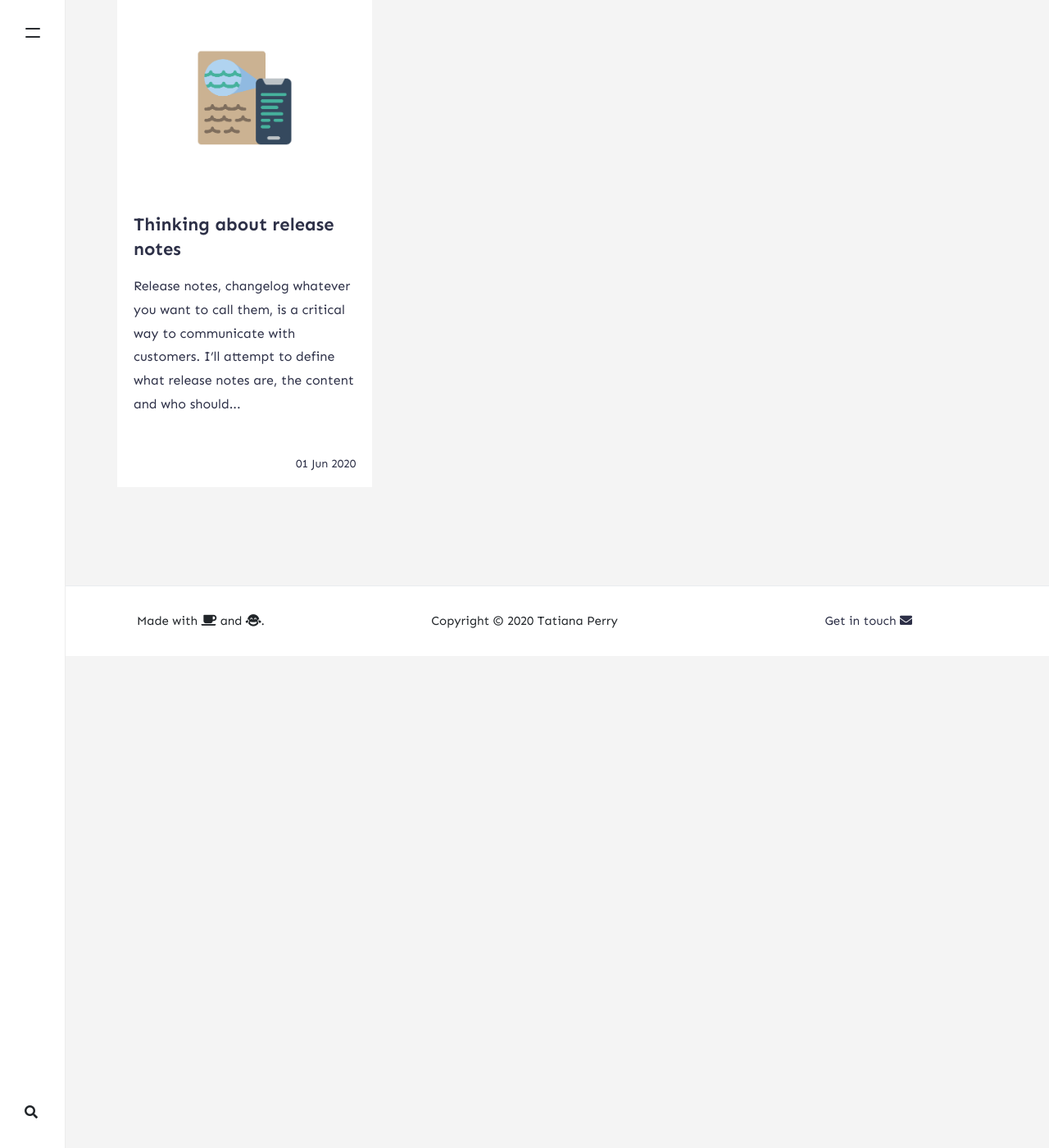
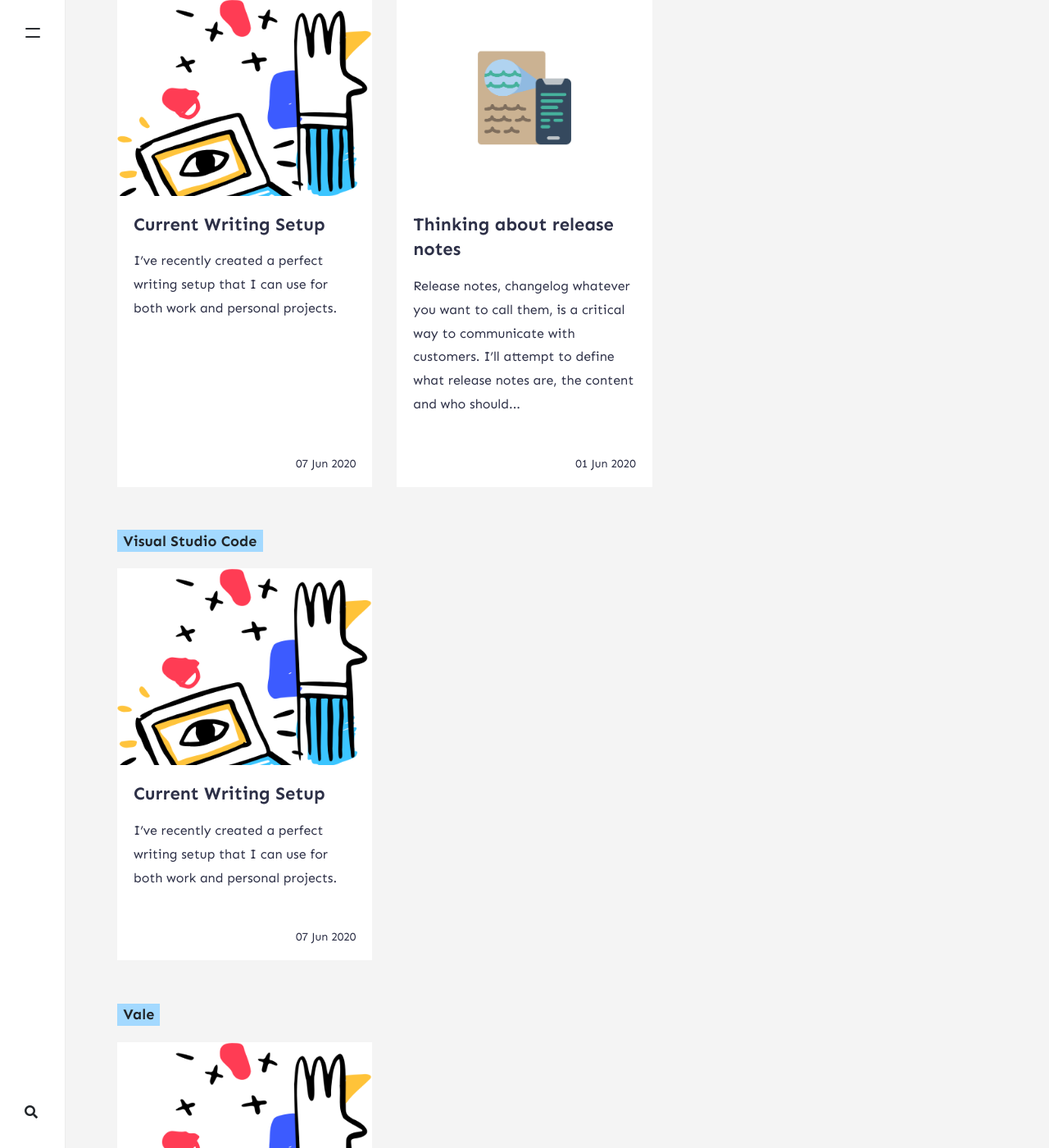
Before and after one commit to tjperry07/personal-site, a Jekyll site: the page built from _pages/tags.md, in a window 1280 px wide and 1400 px high, scrolled down 335 px. Shown: the whole window at 82% size. Built offline with Jekyll 4.4.1, drawn with Linux system fonts in a browser that asks for light colours; nearby versions of some CDN libraries; comment, search, counter and statistics services are not loaded; before the commit the page ends 1135 px from its top, so only the background shows below that; some of the changed text lies outside the part shown.

Commit message:
new blog post, added linkedin

```diff
--- a/_layouts/default.html
+++ b/_layouts/default.html
@@ -129,7 +129,8 @@ ga('send', 'pageview');
                 Copyright © {{ site.time | date: "%Y" }} {{ site.name }}
             </div>
             <div class="col-md-4 col-sm-12 text-center text-lg-right">
-            <a href="/contact" style="color:#2D3047">Get in touch <i class="fas fa-envelope"></i></a>
+            <a href="/contact" style="color:#2D3047">Get in touch <i class="fas fa-envelope"></i></a>&nbsp;
+<a href="https://www.linkedin.com/in/tatianajperry/" target="_blank" style="color:#2D3047"><i class="fab fa-linkedin-in"></i></a>
             </div>
         </div>
     </div>
--- /dev/null
+++ b/_posts/2020-06-07-current-docs-setup.md
@@ -0,0 +1,32 @@
+---
+layout: post
+title:  "Current Writing Setup"
+permalink: /current-writing-setup-june-2020
+image: "assets/images/laptop_eye_hand.png"
+description: "The tools I use to write good documentation"
+categories: [ Technical Writing, Writing Tools ]
+tags: [ release notes, visual studio code, vale ]
+---
+
+I've recently created a perfect writing setup that I can use for both work and personal projects.
+
+## Visual Studio Code
+
+I use Visual Studio to write in Markdown and Restructured Text. VS Code has become my text editor of choice because of all the features and plugins.
+
+The plugins I use consistently are:
+
+**markdownlint** - This allows you to set rules around the format of the markdown you write. It helps me keep clean and easy to read markdown files.  https://github.com/DavidAnson/markdownlint
+
+**HTTP/s and relative link checker** - This plugin checks for broken markdown links and returns the results in the Output of VS Code. https://marketplace.visualstudio.com/items?itemName=blackmist.LinkCheckMD
+
+**Markdown All in One** - This plugin has a lot of markdown shortcuts to help you write markdown faster. It also includes additions for math, autocomplete and table of contents. https://marketplace.visualstudio.com/items?itemName=yzhang.markdown-all-in-one
+
+## Vale
+
+Vale is a prose-style linter. I use this in my terminal to check my work against a style guide. At work, we use custom rules. In my projects, I tend to use the premade Microsoft Style Guide. https://marketplace.visualstudio.com/items?itemName=yzhang.markdown-all-in-one
+
+I hope this was helpful to you.
+
+
+Todays cover by: [Pablo Stanley](https://blush.design/artists/pablo-stanley)
```
Also changed, not shown: assets/images/laptop_eye_hand.png (added).
